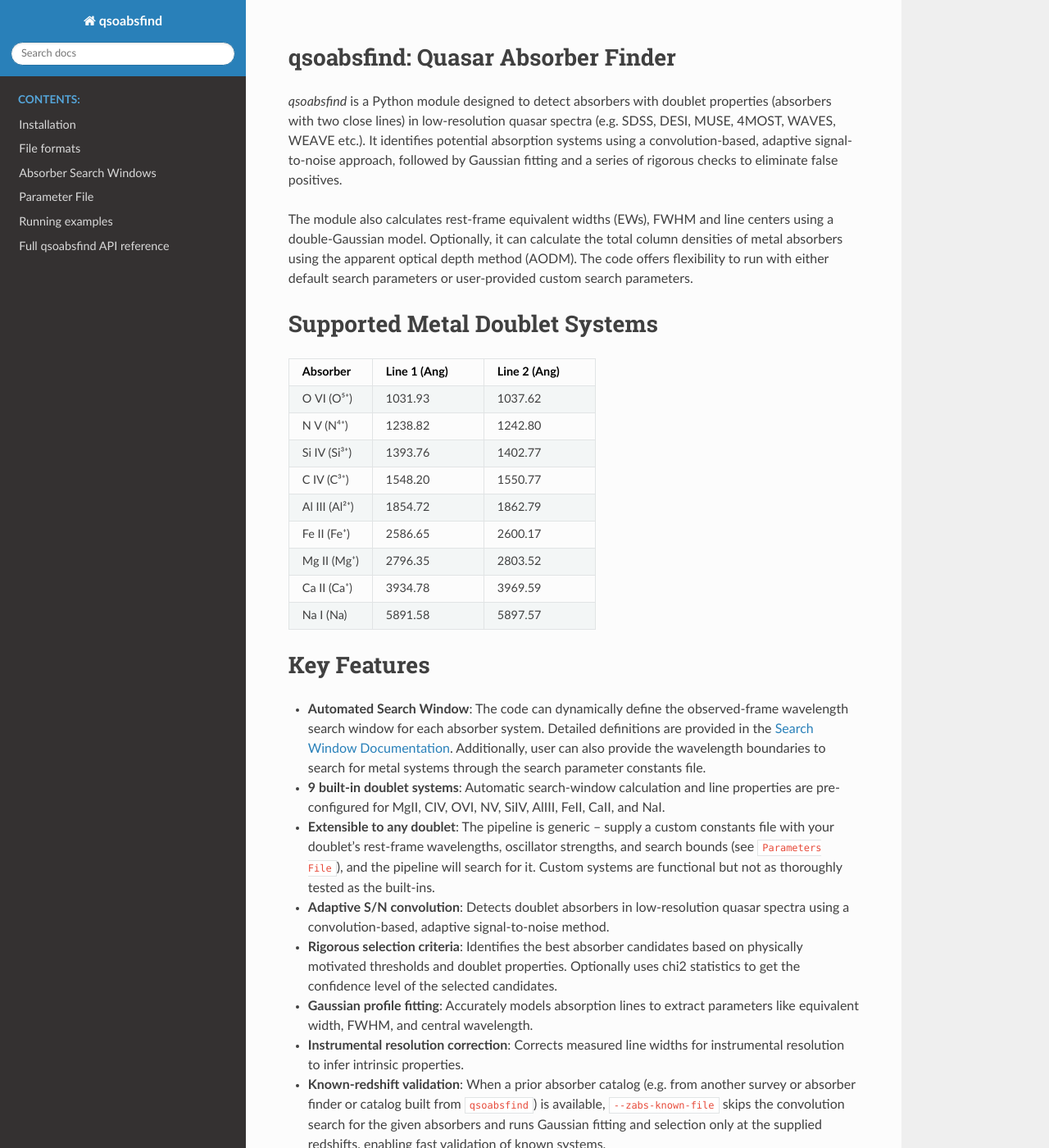
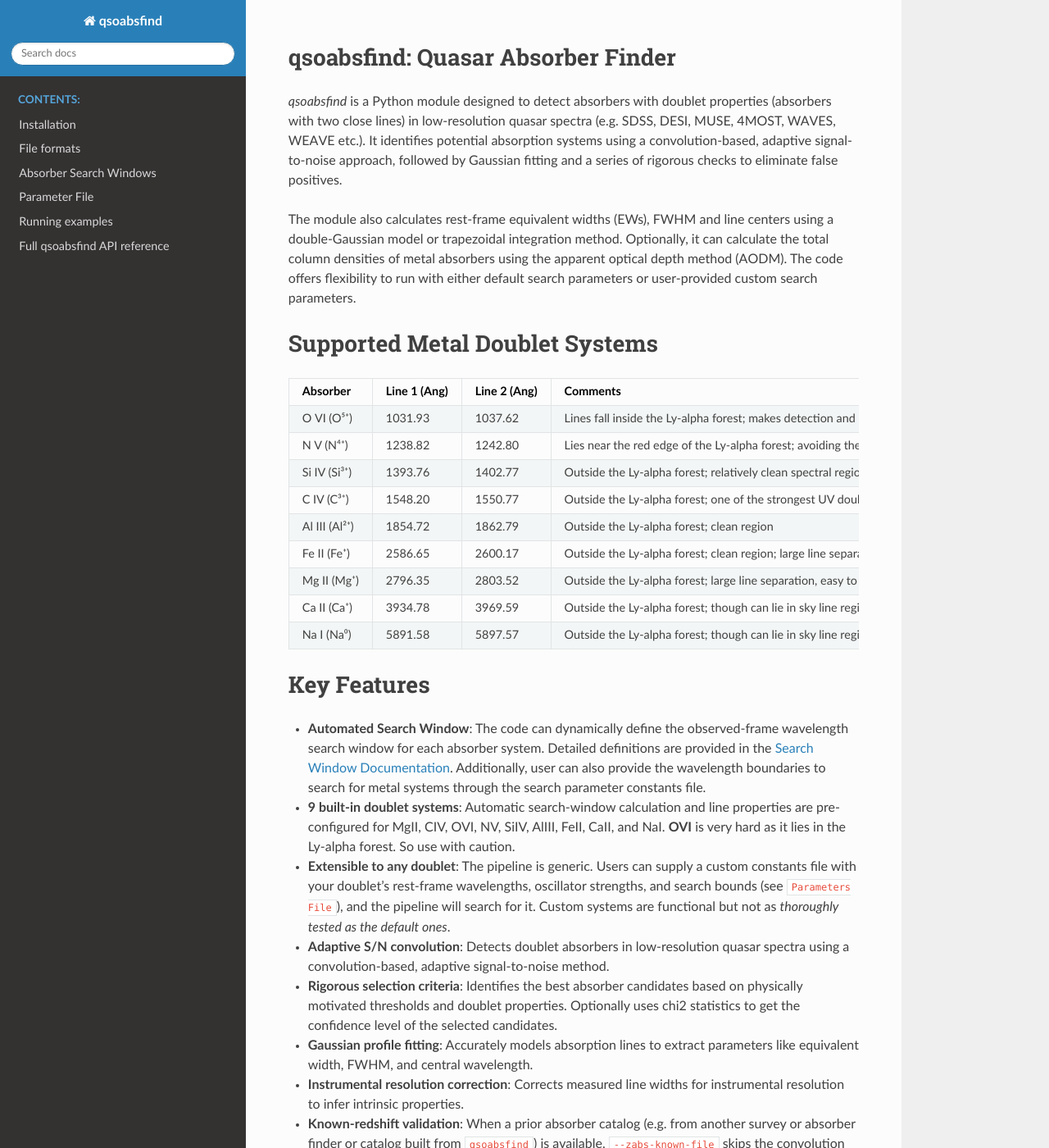
Before and after one commit to abhi0395/qsoabsfind, a Sphinx documentation site: the page built from docs/index.rst, in a window 1280 px wide and 1400 px high, scrolled down 401 px. Shown: the whole window at 82% size. Built offline with Sphinx 7.4.7 and the Read the Docs theme 3.1.0, drawn with Linux system fonts in a browser that asks for light colours; some of the changed text lies outside the part shown.

Commit message:
README and index.rst updated with absobrer comments

```diff
--- a/docs/index.rst
+++ b/docs/index.rst
@@ -13,63 +13,73 @@ qsoabsfind: Quasar Absorber Finder
 
 `qsoabsfind` is a Python module designed to detect absorbers with doublet properties (absorbers with two close lines) in low-resolution quasar spectra (e.g. SDSS, DESI, MUSE, 4MOST, WAVES, WEAVE etc.). It identifies potential absorption systems using a convolution-based, adaptive signal-to-noise approach, followed by Gaussian fitting and a series of rigorous checks to eliminate false positives.
 
-The module also calculates rest-frame equivalent widths (EWs), FWHM and line centers using a double-Gaussian model. Optionally, it can calculate the total column densities of metal absorbers using the apparent optical depth method (AODM). The code offers flexibility to run with either default search parameters or user-provided custom search parameters.
+The module also calculates rest-frame equivalent widths (EWs), FWHM and line centers using a double-Gaussian model or trapezoidal integration method. Optionally, it can calculate the total column densities of metal absorbers using the apparent optical depth method (AODM). The code offers flexibility to run with either default search parameters or user-provided custom search parameters.
 
 Supported Metal Doublet Systems
 -------------------------------
 
 .. list-table::
-   :widths: 15 20 20
+   :widths: 15 20 20 20
    :header-rows: 1
 
    * - Absorber
      - Line 1 (Ang)
      - Line 2 (Ang)
+     - Comments
    * - O VI (O⁵⁺)
      - 1031.93
      - 1037.62
+     - Lines fall inside the Ly-alpha forest; makes detection and confirmation difficult
    * - N V (N⁴⁺)
      - 1238.82
      - 1242.80
+     - Lies near the red edge of the Ly-alpha forest; avoiding the forest leaves a very short absorber path length, but detection is feasible
    * - Si IV (Si³⁺)
      - 1393.76
      - 1402.77
+     - Outside the Ly-alpha forest; relatively clean spectral region, easier to detect and confirm
    * - C IV (C³⁺)
      - 1548.20
      - 1550.77
+     - Outside the Ly-alpha forest; one of the strongest UV doublets, easy to detect and confirm
    * - Al III (Al²⁺)
      - 1854.72
      - 1862.79
+     - Outside the Ly-alpha forest; clean region
    * - Fe II (Fe⁺)
      - 2586.65
      - 2600.17
+     - Outside the Ly-alpha forest; clean region; large line separation, easy to detect and confirm
    * - Mg II (Mg⁺)
      - 2796.35
      - 2803.52
+     - Outside the Ly-alpha forest; large line separation, easy to detect and confirm
    * - Ca II (Ca⁺)
      - 3934.78
      - 3969.59
-   * - Na I (Na)
+     - Outside the Ly-alpha forest; though can lie in sky line region, which may make it difficult
+   * - Na I (Na⁰)
      - 5891.58
      - 5897.57
+     - Outside the Ly-alpha forest; though can lie in sky line region, which may make it difficult
 
 
 Key Features
 ------------
 
 - **Automated Search Window**: The code can dynamically define the observed-frame wavelength search window for each absorber system. Detailed definitions are provided in the `Search Window Documentation <https://qsoabsfind.readthedocs.io/en/latest/searchwindows.html>`_. Additionally, user can also provide the wavelength boundaries to search for metal systems through the search parameter constants file.
-- **9 built-in doublet systems**: Automatic search-window calculation and line properties are pre-configured for MgII, CIV, OVI, NV, SiIV, AlIII, FeII, CaII, and NaI.
-- **Extensible to any doublet**: The pipeline is generic -- supply a custom constants file with your doublet's rest-frame wavelengths, oscillator strengths, and search bounds (see ``Parameters File``), and the pipeline will search for it. Custom systems are functional but not as thoroughly tested as the built-ins.
+- **9 built-in doublet systems**: Automatic search-window calculation and line properties are pre-configured for MgII, CIV, OVI, NV, SiIV, AlIII, FeII, CaII, and NaI. **OVI** is very hard as it lies in the Ly-alpha forest. So use with caution.
+- **Extensible to any doublet**: The pipeline is generic. Users can supply a custom constants file with your doublet's rest-frame wavelengths, oscillator strengths, and search bounds (see ``Parameters File``), and the pipeline will search for it. Custom systems are functional but not as *thoroughly tested as the default ones*.
 - **Adaptive S/N convolution**: Detects doublet absorbers in low-resolution quasar spectra using a convolution-based, adaptive signal-to-noise method.
 - **Rigorous selection criteria**: Identifies the best absorber candidates based on physically motivated thresholds and doublet properties. Optionally uses chi2 statistics to get the confidence level of the selected candidates.
 - **Gaussian profile fitting**: Accurately models absorption lines to extract parameters like equivalent width, FWHM, and central wavelength.
 - **Instrumental resolution correction**: Corrects measured line widths for instrumental resolution to infer intrinsic properties.
 - **Known-redshift validation**: When a prior absorber catalog (e.g. from another survey or absorber finder or catalog built from ``qsoabsfind``) is available, ``--zabs-known-file`` skips the convolution search for the given absorbers and runs Gaussian fitting and selection only at the supplied redshifts, enabling fast validation of known systems.
-- **Column Densities**: Optionally estimates total column densities of detected absorbers using the apparent optical depth method (AODM; `Savage & Sembach 1991 <https://ui.adsabs.harvard.edu/abs/1991ApJ...379..245S/abstract>`_).
+- **Column Densities**: Optionally estimates total column densities of detected absorbers using the apparent optical depth method (AODM; `Savage & Sembach 1991 <https://ui.adsabs.harvard.edu/abs/1991ApJ...379..245S/abstract>`_). Can be turned on via ``--coldens-dv`` to specify the velocity range for integration.
 - **Parallel processing**: Supports efficient computation across large datasets using Python's ``multiprocessing`` module.
 - **Comprehensive Output**: Detailed catalogs with redshifts, equivalent widths, S/N ratios, and more.
 - **Descriptive Verbose**: Optionally prints the steps in great detail for debugging.
-- **Trapezoidal EW measurement**: In addition to Gaussian-model EWs, computes rest-frame equivalent widths via direct trapezoidal integration over a per-line window of :math:`\pm n \cdot \sigma` centred on each Gaussian-fit line centre. For close doublets (e.g. C IV with a 2.6 Ang separation), the integration windows are automatically clipped at the doublet midpoint to prevent double-counting. Measurement windows and integrated areas can be visualised with ``plot_trapezoidal_ew_windows``.
+- **Trapezoidal EW measurement**: In addition to Gaussian-model EWs, computes rest-frame equivalent widths via direct trapezoidal integration (can be provided via ``--trapz-ew-sigma``) over a per-line window of :math:`\pm n \cdot \sigma` centred on each Gaussian-fit line centre. For close doublets (e.g. C IV with a 2.6 Ang separation), the integration windows are automatically clipped at the doublet midpoint to prevent double-counting. Measurement windows and integrated areas can be visualised with ``plot_trapezoidal_ew_windows``.
 - **Visualization**: Plot the full spectrum with all detected absorber systems marked, plus zoomed panels around each detection, using ``plot_multiple_metal_systems``.
 
 **qsoabsfind** is suitable for
@@ -297,13 +307,17 @@ You can also copy the BibTeX entry directly from below.
 Contribution
 ------------
 
-Contributions are welcome! Please submit a pull request or open an issue to discuss your ideas. If you have any questions/suggestions, please feel free to write to `abhijeetanand2011@gmail.com <mailto:abhijeetanand2011@gmail.com>`_ or, preferably, open a GitHub issue on the code `repo <https://github.com/abhi0395/qsoabsfind>`_.
+Contributions are welcome! Please submit a pull request or open an issue to discuss your ideas or if you find any bugs. If you have any questions/suggestions, please feel free to write to `abhijeetanand2011@gmail.com <mailto:abhijeetanand2011@gmail.com>`_ or, preferably, open a GitHub issue on the code `repo <https://github.com/abhi0395/qsoabsfind>`_.
 
 Acknowledgements
 ----------------
 
 The first crude version of the code was developed and written by me during my PhD with lots of suggestions from my PhD supervisors `Prof. Dr. Guinevere Kauffmann <https://www.mpa-garching.mpg.de/person/44092>`_ and `Dr. Dylan Nelson <https://nelson.tng-project.org>`_. Over the years, it has evolved from a specialized script into the generic, community-ready framework it is today. I would like to extend my thanks to the VS Code AI agents, which were instrumental in refining the codebase. They provided invaluable assistance in documenting functions, optimizing logic, and expanding unit test coverage. They helped ensure the code is both robust and maintainable. The project logo was created from a absorber example generated by me, with assistance from ChatGPT-5.
 
+Disclaimer
+----------
+
+Like any software, this code may contain bugs or unintended behavior. It is provided "as is" without warranty of any kind. Users are encouraged to test the code on a small sample before applying it to large datasets. If you find any issues, please report them via GitHub.
 
 | Thanks,
 | Abhijeet Anand
```
Also changed, not shown: README.md (+21 -16 lines), 2 other files.
